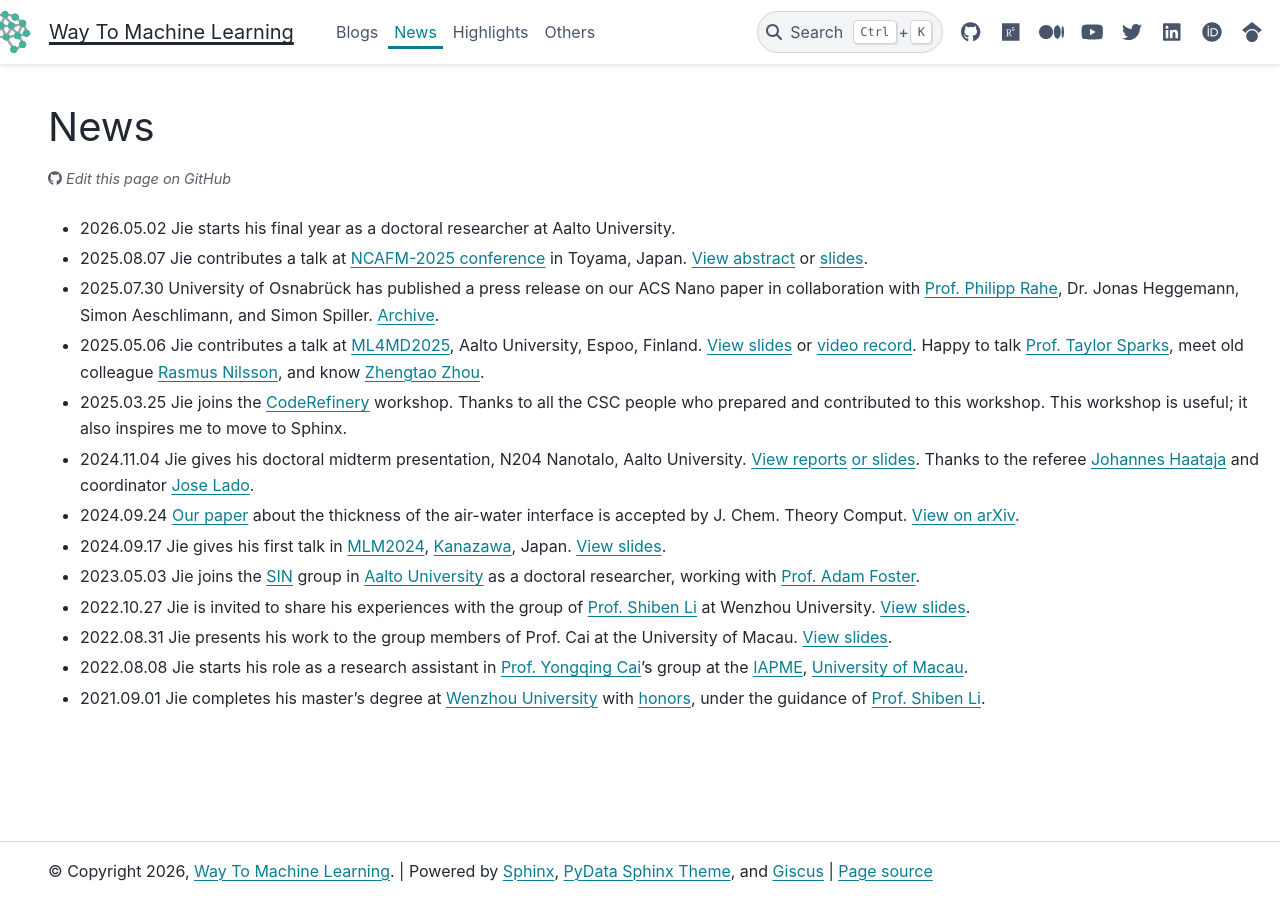
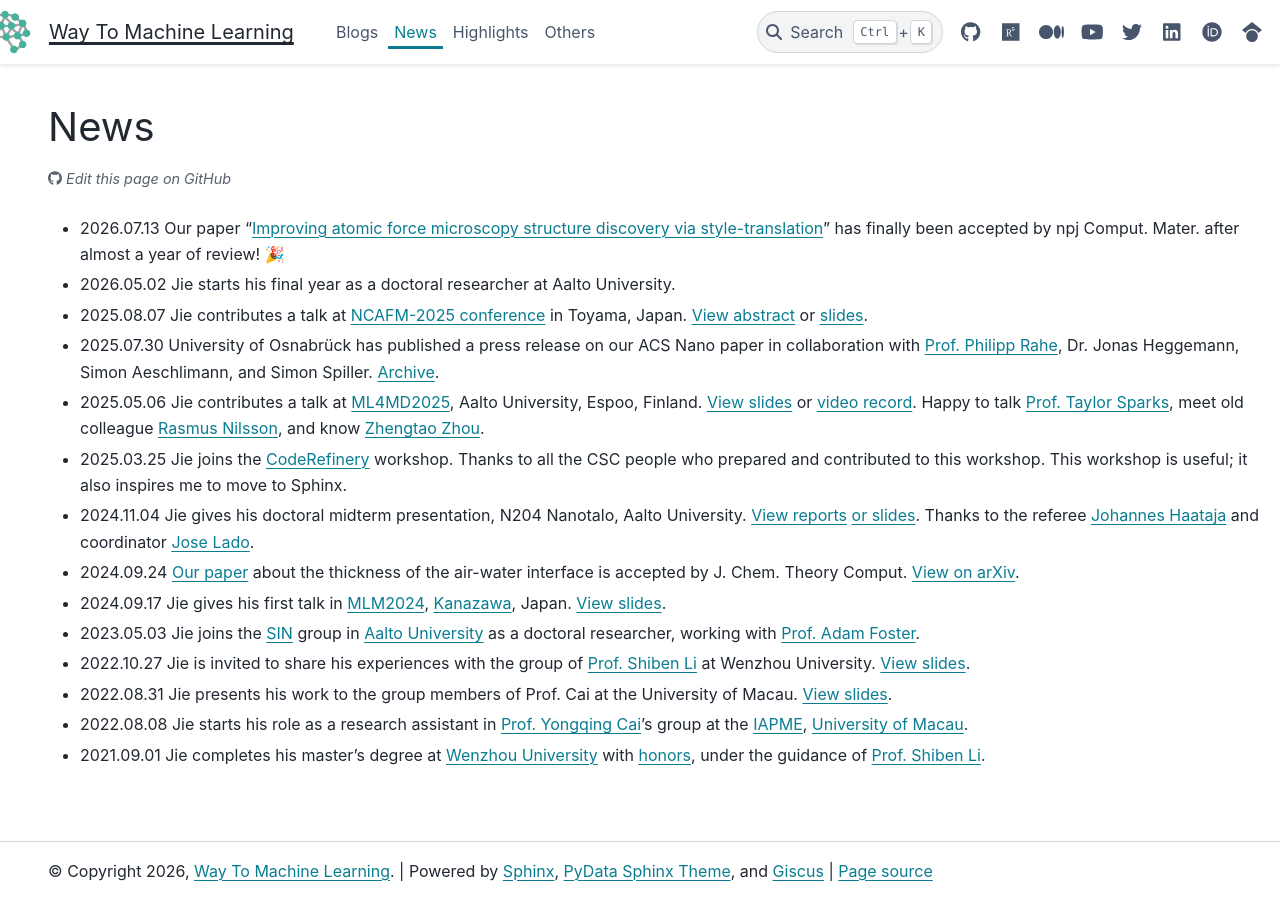
Before and after one commit to way2ml/way2ml.github.io, a Sphinx documentation site: the page built from doc/news.md, in a window 1280 px wide. Built offline with Sphinx 7.4.7 and the PyData theme 0.15.4, drawn with Linux system fonts in a browser that asks for light colours.

Commit message:
add news: npj Comput. Mater. paper accepted

```diff
--- a/doc/news.md
+++ b/doc/news.md
@@ -1,4 +1,5 @@
 # News
+- 2026.07.13 Our paper "[Improving atomic force microscopy structure discovery via style-translation](https://doi.org/10.1038/s41524-026-02243-2)" has finally been accepted by npj Comput. Mater. after almost a year of review! 🎉
 - 2026.05.02 Jie starts his final year as a doctoral researcher at Aalto University.
 - 2025.08.07 Jie contributes a talk at [NCAFM-2025 conference](https://www.nims.go.jp/group/Nanoprobe/NC-AFM2025/Index.html) in Toyama, Japan. [View abstract](https://www.nims.go.jp/group/Nanoprobe/NC-AFM2025/Abstract/S11-2_Jie%20Huang.pdf) or [slides](https://raw.githubusercontent.com/HuangJiaLian/DataBase0/master/uploads/NCAFM_Jie_Huang.pdf).
 - 2025.07.30 University of Osnabrück has published a press release  on our ACS Nano paper in collaboration with [Prof. Philipp Rahe](https://www.humboldt-foundation.de/en/connect/explore-the-humboldt-network/singleview/1147643/dr-philipp-rahe), Dr. Jonas Heggemann, Simon Aeschlimann, and Simon Spiller. [Archive](https://raw.githubusercontent.com/HuangJiaLian/DataBase0/master/uploads/2025-07-30-ACSNANO.png).
```
